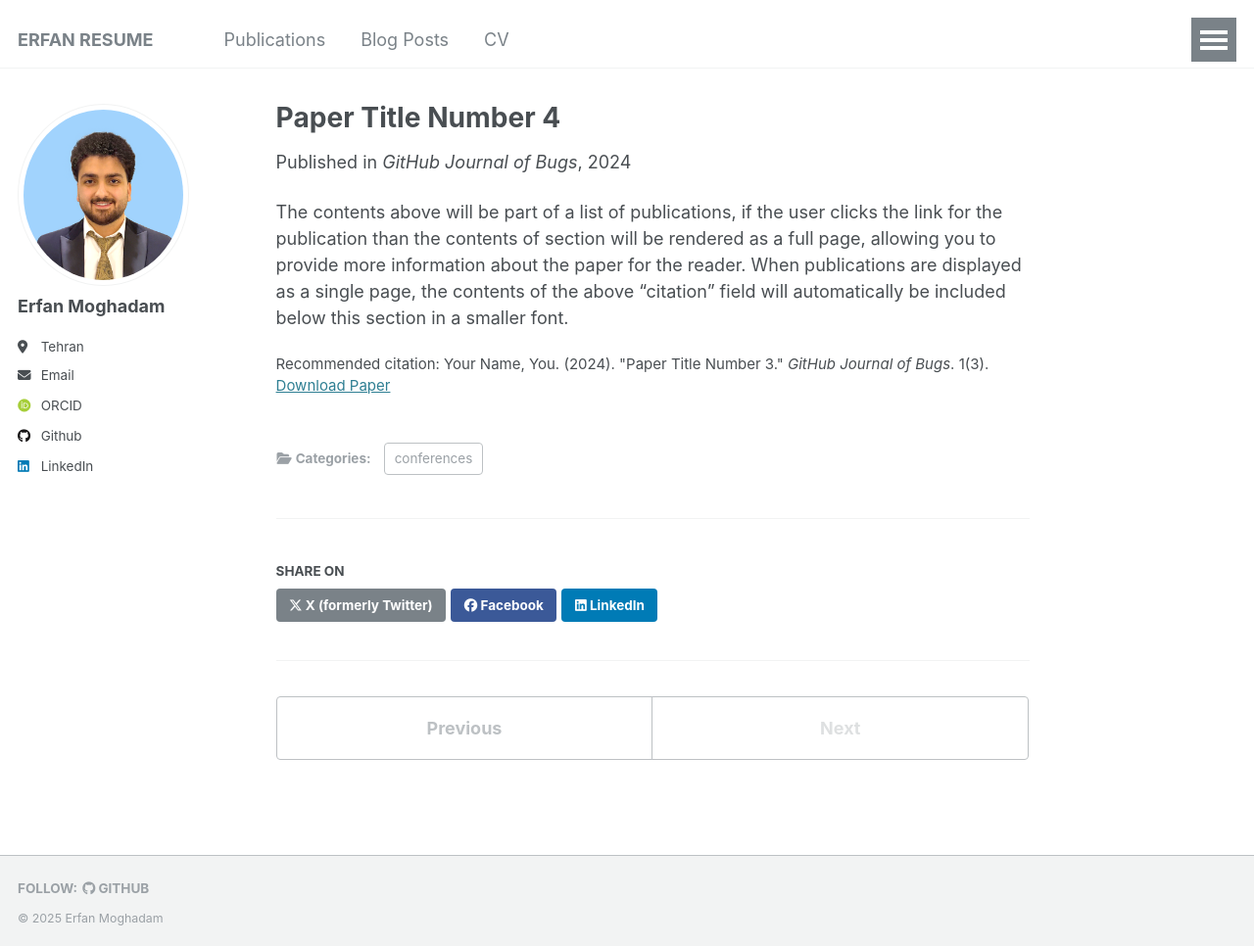
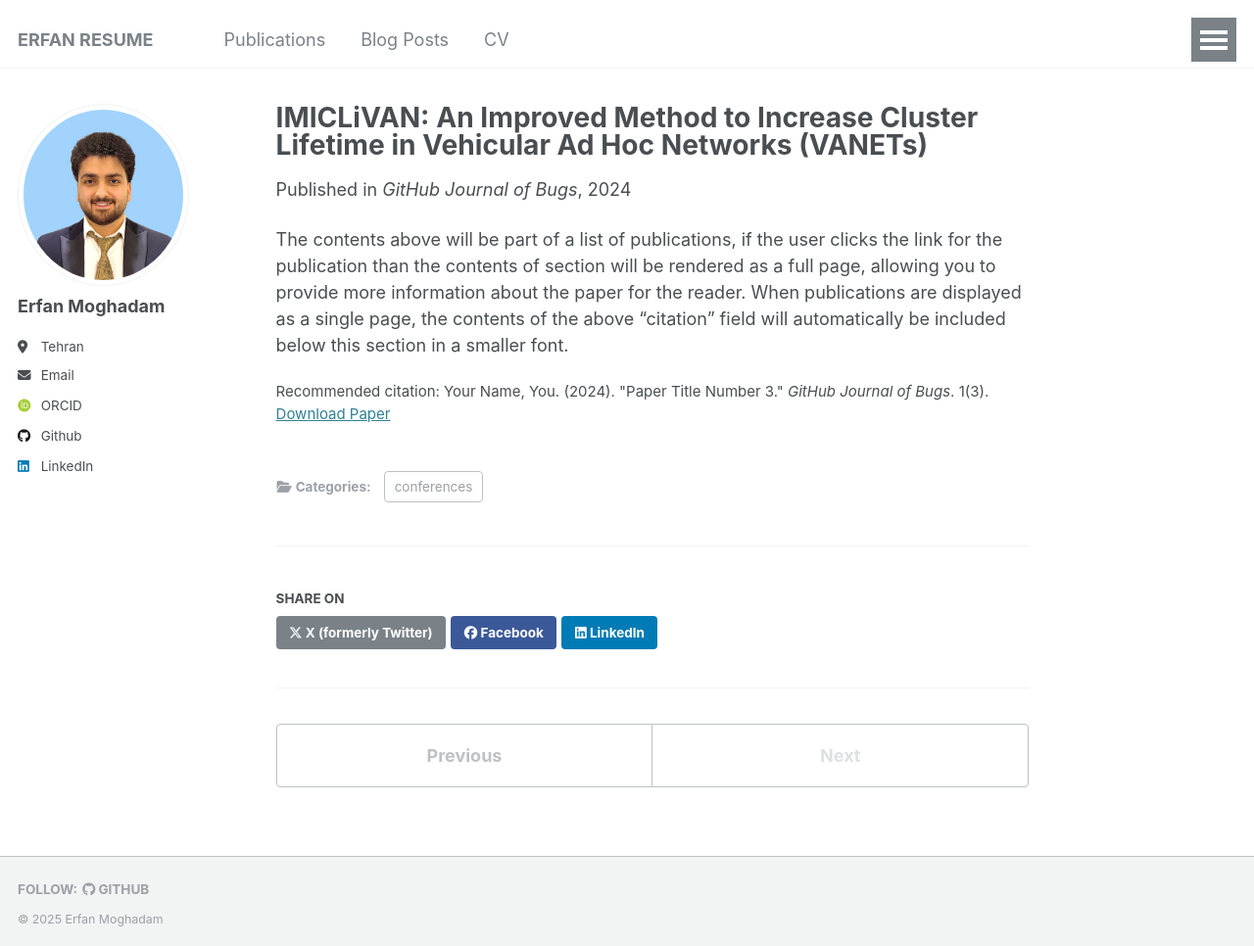
Before and after one commit to erfanresume/erfanresume.github.io, a Jekyll site: the page built from _publications/2024-02-17-paper-title-number-4.md, in a window 1280 px wide and 966 px high. Shown: the whole window at 98% size. Built offline with Jekyll 4.4.1, drawn with Linux system fonts in a browser that asks for light colours; some web fonts are replaced.

Commit message:
Update 2024-02-17-paper-title-number-4.md

```diff
--- a/_publications/2024-02-17-paper-title-number-4.md
+++ b/_publications/2024-02-17-paper-title-number-4.md
@@ -1,5 +1,5 @@
 ---
-title: "Paper Title Number 4"
+title: "IMICLiVAN: An Improved Method to Increase Cluster Lifetime in Vehicular Ad Hoc Networks (VANETs)"
 collection: publications
 category: conferences
 permalink: /publication/2024-02-17-paper-title-number-4
```
